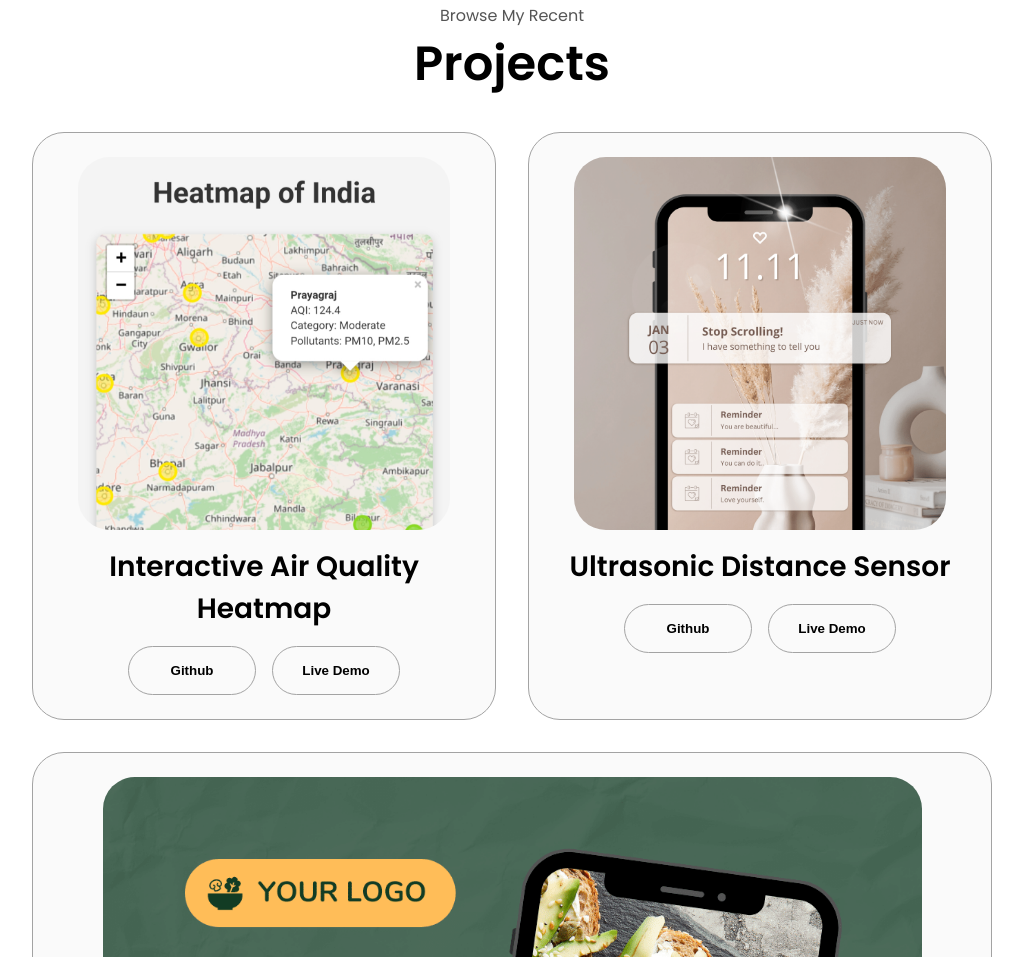
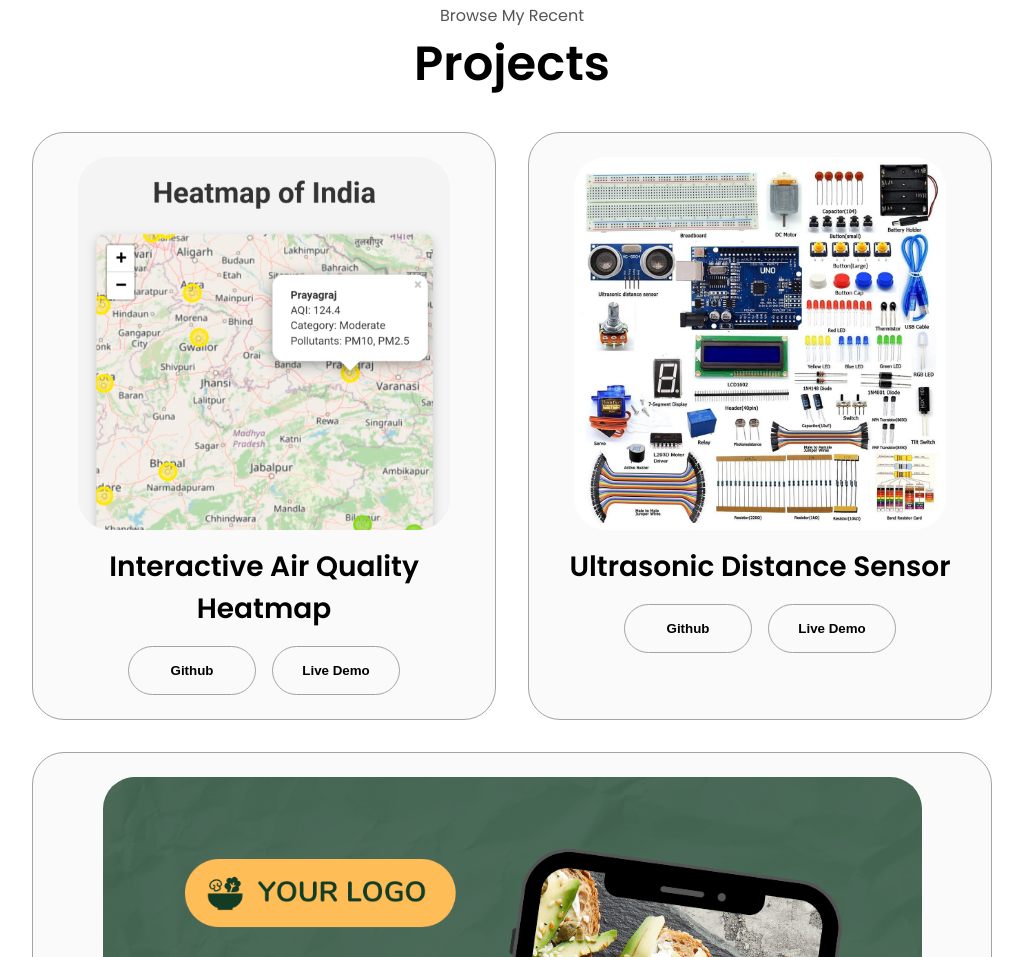
Before and after one commit to frhamzaa17/Portf, a plain HTML site: page index.html in a window 1280 px wide. Shown: the part 2176-3133 px from the top of the page, without its empty margins (128-1151 px from the left). Drawn offline with Linux system fonts and the light colour scheme.

Commit message:
Update index.html
p2 photo update

```diff
--- a/index.html
+++ b/index.html
@@ -247,7 +247,7 @@
         </div>
         <div class="details-container color-container">
           <div class="article-container">
-            <img src="./assets/project-2.png" alt="Project 2" class="project-img" />
+            <img src="./assets/UDSP.jpg" alt="Project 2" class="project-img" />
           </div>
           <h2 class="experience-sub-title project-title">Ultrasonic Distance Sensor</h2>
           <div class="btn-container">
```
